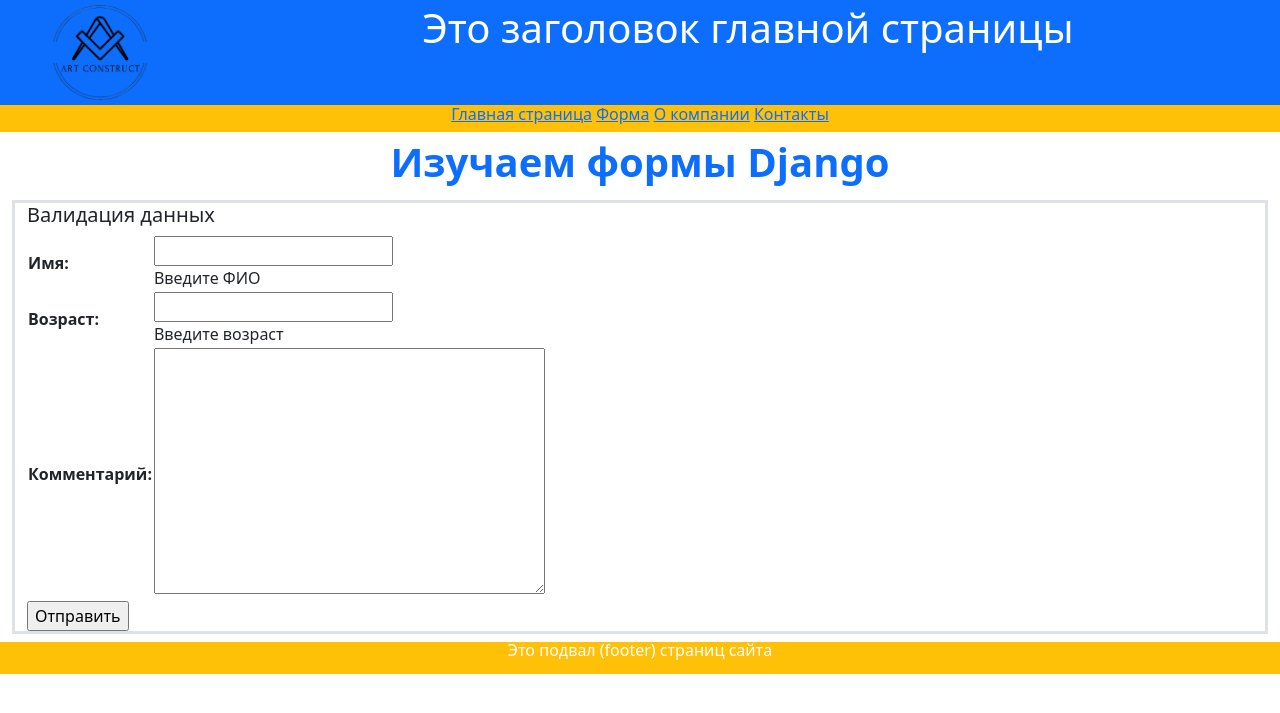
After one commit to Kiraogi/Web_1, a Django app: page /my_form/ in a window 1280 px wide. The commit adds this page. Shown: the top 713 px of the page. Run offline with Django 5.2, Linux system fonts and the light colour scheme; parts of the project's set-up code (start-up, migrations or seed data) failed here and were passed over; some libraries are stand-ins or nearby versions.

Commit message:
Ver 0.10

```diff
--- /dev/null
+++ b/Web_1/hello/firstapp/forms.py
@@ -0,0 +1,141 @@
+from django import forms
+
+
+class UserForm(forms.Form):
+    name = forms.CharField(label="Имя",help_text="Введите ФИО")
+    age = forms.IntegerField(label="Возраст", help_text="Введите возраст")
+    comment = forms.CharField(label="Комментарий", widget=forms.Textarea)
+    # field_order = ['age', 'name']
+
+class UserFormCheckBox(forms.Form):
+    basket = forms.BooleanField(label='Положите товар в корзину', required=False)
+
+
+class UserFormCharField(forms.Form):
+    name = forms.CharField(label="Имя клиента", max_length=15, help_text='ФИО не более 15 символов')
+
+
+class UserFormChoiceField(forms.Form):
+    ling = forms.ChoiceField(label="Выберите язык",
+                             choices=((1, "Английский"),
+                                      (2, "Немецкий"),
+                                      (3, "Французский")))
+
+
+class UserFormDateField(forms.Form):
+    date = forms.DateField(label="Введите дату")
+
+
+class UserFormDateTimeField(forms.Form):
+    date_time = forms.DateTimeField(label="Введите дату и время")
+
+
+class UserFormDecimalField(forms.Form):
+    num = forms.DecimalField(label="Введите десятичное число", decimal_places=2)
+
+
+class UserFormDurationField(forms.Form):
+    time_delta = forms.DurationField(label="Введите промежуток времени")
+
+
+class UserFormEmailField(forms.Form):
+    email = forms.EmailField(label="Введите email", help_text="Обязательный символ - @")
+
+
+class UserFormFileField(forms.Form):
+    file = forms.FileField(label="Файл")
+
+
+class UserFormFilePathField(forms.Form):
+    file_path = forms.FilePathField(label="Выберите файл", path="C:/GIT/", allow_files="True", allow_folders="True")
+
+
+class UserFormFloatField(forms.Form):
+    num = forms.FloatField(label="Введите число")
+
+
+class UserFormGenericIPAddressField(forms.Form):
+    ip_address = forms.GenericIPAddressField(label="IP адрес", help_text="Пример формы 192.0.2.0")
+
+
+class UserFormImageField(forms.Form):
+    img_file = forms.ImageField(label="Изображение")
+
+
+class UserFormIntegerField(forms.Form):
+    num = forms.IntegerField(label="Введите целое число")
+
+
+class UserFormJsonFiled(forms.Form):
+    J_file = forms.JSONField(label="Данные формата JSON")
+
+
+class UserFormMultipleChoiceField(forms.Form):
+    country = forms.MultipleChoiceField(label="Выберите страны",
+                                        choices=((1, "Англия"),
+                                                 (2, "Германия"),
+                                                 (3, "Франция"),
+                                                 (4, "Нидерланды"),
+                                                 (5, "Россия")))
+
+
+class UserFormNullBooleanField(forms.Form):
+    vyb = forms.NullBooleanField(label="Вы поедите в Сочи этим Летом?")
+
+
+class UserFormRegexField(forms.Form):
+    reg_text = forms.RegexField(label="Текст", regex="^[0-9][A-F][0-9]$")
+
+
+class UserFormSlugField(forms.Form):
+    slug_text = forms.SlugField(label="Введите текст")
+
+
+class UserFormTimeField(forms.Form):
+    time = forms.TimeField(label="Введите время")
+
+
+class UserFormTypedChoiceField(forms.Form):
+    city = forms.TypedChoiceField(label="Выберите город",
+                                  empty_value=None,
+                                  choices=((1, "Москва"),
+                                           (2, "Санкт-Петербург"),
+                                           (3, "Воронеж"),
+                                           (4, "Владивосток"),
+                                           (5, "Сочи")))
+
+
+class UserFormTypedMultipleChoiceField(forms.Form):
+    city = forms.TypedMultipleChoiceField(label="Выберите город",
+                                          empty_value=None,
+                                          choices=((1, "Москва"),
+                                                   (2, "Санкт-Петербург"),
+                                                   (3, "Воронеж"),
+                                                   (4, "Владивосток"),
+                                                   (5, "Сочи")))
+
+
+class UserFormURLField(forms.Form):
+    url = forms.URLField(label="Введите URL", help_text="Например https://ya.ru/")
+
+
+class UserFormUUIDField(forms.Form):
+    uuid_text = forms.UUIDField(label="Введите UUID", help_text="Формат хххххххх-хххх-хххх-хххх-ххххххххххх")
+
+
+class UserFormComboField(forms.Form):
+    combo_text = forms.ComboField(label="Введите данные",
+                                  fields=[
+                                      forms.CharField(max_length=20),
+                                      forms.EmailField()])
+
+
+class UserFormMultiValueField(forms.Form):
+    combo_text = forms.MultiValueField(label="Комплексное поле",
+                                       fields=(
+                                           forms.CharField(max_length=20),
+                                           forms.EmailField()))
+
+
+class UserFormSplitDateTimeField(forms.Form):
+    date_time = forms.SplitDateTimeField(label="Введите дату и время")
--- a/Web_1/hello/firstapp/urls.py
+++ b/Web_1/hello/firstapp/urls.py
@@ -22,5 +22,6 @@ urlpatterns = [
     path('', views.index, name='index'),
     path('about/', views.about, name='about'),
     path('contact/', views.contact, name='contact'),
+    path('my_form/', views.my_form, name='my_form'),
 
 ]
--- a/Web_1/hello/firstapp/views.py
+++ b/Web_1/hello/firstapp/views.py
@@ -1,6 +1,6 @@
 import datetime
-
 from django.shortcuts import render
+from .forms import *
 from django.template.response import TemplateResponse
 from django.http import HttpResponse, HttpResponsePermanentRedirect, HttpResponseRedirect
 from django.http import HttpResponseBadRequest, HttpResponseForbidden
@@ -36,17 +36,28 @@ def index(request):
     # data = {'header': header, 'value_num': value_num, 'value_date': value_date, 'value_time': value_time,
     #         'value_title': value_title, 'value_upper': value_upper, 'value_lower': value_lower}
 
-    my_kv = ['I квартал ->', 'II квартал ->', 'III квартал ->', 'IV квартал ->']
-    my_month = ['Январь', 'Февраль', 'Март', 'Апрель', 'Май', 'Июнь', 'Июль', 'Август', 'Сентябрь', 'Октябрь', 'Ноябрь', 'Декабрь']
-    context = {'my_month': my_month, 'my_kv': my_kv}
+    # my_kv = ['I квартал ->', 'II квартал ->', 'III квартал ->', 'IV квартал ->']
+    # my_month = ['Январь', 'Февраль', 'Март', 'Апрель', 'Май', 'Июнь', 'Июль', 'Август', 'Сентябрь', 'Октябрь', 'Ноябрь', 'Декабрь']
+    # context = {'my_month': my_month, 'my_kv': my_kv}
+
+    my_text = 'Изучаем формы Django!'
+    context = {'my_text': my_text}
     return render(request, 'firstapp/index.html', context)
 
 
 def about(request):
     return render(request, 'firstapp/about.html')
 
+
 def contact(request):
     return render(request, 'firstapp/contact.html')
+
+
+def my_form(request):
+    my_form = UserForm()
+    # my_form = UserForm(field_order=['age', 'name'])
+    context = {"form": my_form}
+    return render(request, "firstapp/my_form.html", context)
 
 
 def access(request, age):
--- a/Web_1/hello/templates/firstapp/base.html
+++ b/Web_1/hello/templates/firstapp/base.html
@@ -11,7 +11,7 @@
 <div class="container-fluid p-1 bg-primary text-white text-center">
     <div class="row">
         <div class="col-2">
-            <img src="/static/images/logo2.png" width="50%">
+            <a href="{% url 'index' %}"><img src="/static/images/logo2.png" width="50%"></a>
         </div>
         <div class="col-10">
             <h1>Это заголовок главной страницы</h1>
@@ -24,6 +24,7 @@
         <h6>
 
             <a href="{% url 'index' %}">Главная страница</a>
+            <a href="{% url 'my_form' %}">Форма</a>
             <a href="{% url 'about' %}">О компании</a>
             <a href="{% url 'contact' %}">Контакты</a>
 
--- /dev/null
+++ b/Web_1/hello/templates/firstapp/my_form.html
@@ -0,0 +1,46 @@
+{% extends "firstapp/base.html" %}
+{% block title %}Формы{% endblock title %}
+{% block header %}Изучаем формы Django{% endblock header %}
+{% block content %}
+<!--<div class="container-fluid text-start my-2 border border-3">-->
+<!--    <h5>Форма как таблица</h5>-->
+<!--    <form method="Post">-->
+<!--        {% csrf_token %}-->
+<!--    <table>-->
+<!--        {{ form.as_table }}-->
+<!--    </table>-->
+<!--        <input type="submit" value="Отправить">-->
+<!--    </form>-->
+<!--</div>-->
+<!--<div class="container-fluid text-start my-2 border border-3">-->
+<!--    <h5>Форма как список</h5>-->
+<!--    <form method="Post">-->
+<!--        {% csrf_token %}-->
+<!--        <ul>-->
+<!--            {{ form.as_ul }}-->
+<!--        </ul>-->
+<!--        <input type="submit" value="Отправить">-->
+<!--    </form>-->
+<!--</div>-->
+<!--<div class="container-fluid text-start my-2 border border-3">-->
+<!--    <h5>Форма как параграф</h5>-->
+<!--    <form  method="POST">-->
+<!--        {% csrf_token %}-->
+<!--        <p>-->
+<!--            {{ form.as_p }}-->
+<!--        </p>-->
+<!--        <input type="submit" value="Отправить">-->
+<!--    </form>-->
+<!--</div>-->
+
+<div class="container-fluid text-start my-2 border border-3">
+    <h5>Валидация данных</h5>
+    <form method="Post">
+        {% csrf_token %}
+    <table>
+        {{ form.as_table }}
+    </table>
+        <input type="submit" value="Отправить">
+    </form>
+</div>
+{% endblock content %}
```
Also changed, not shown: Web_1/hello/templates/firstapp/index.html (+2 -13 lines).
